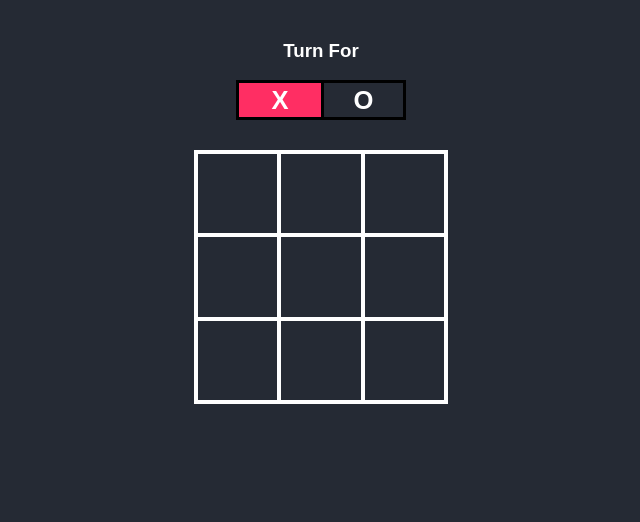
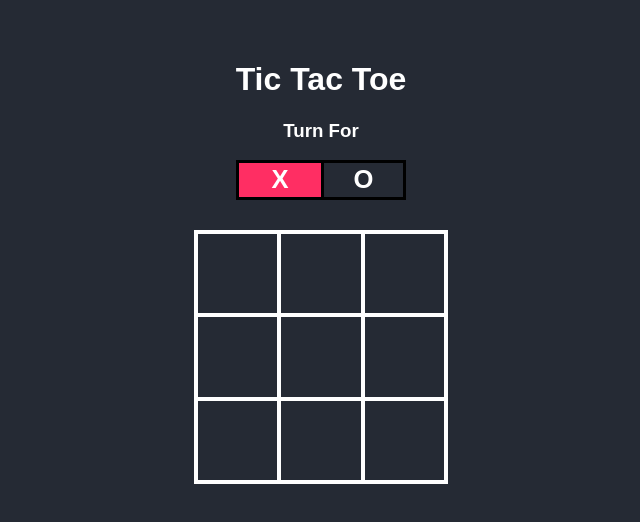
Before and after one commit to KevalP24/PRODIGY_WD_03, a plain HTML site: page index.html in a window 1280 px wide. Shown: the whole page, without its empty margins (319-959 px from the left). Drawn offline with Linux system fonts and the light colour scheme.

Commit message:
Update index.html

```diff
--- a/index.html
+++ b/index.html
@@ -8,6 +8,7 @@
     <link rel="stylesheet" href="style.css">
 </head>
 <body>
+    <h1 class="game-title">Tic Tac Toe</h1>
     <div class="turn-container">
         <h3>Turn For</h3>
         <div class="turn-box align">X</div>
```
